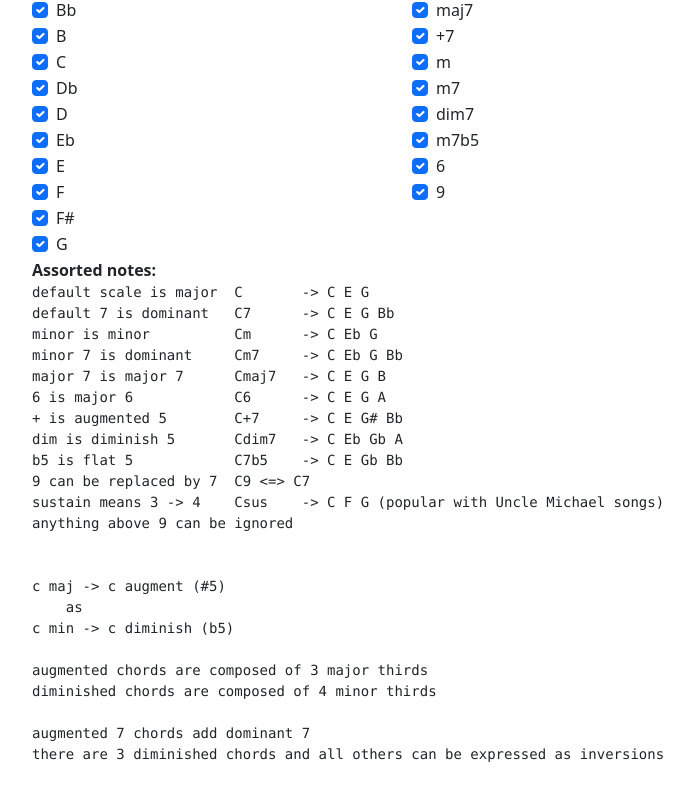
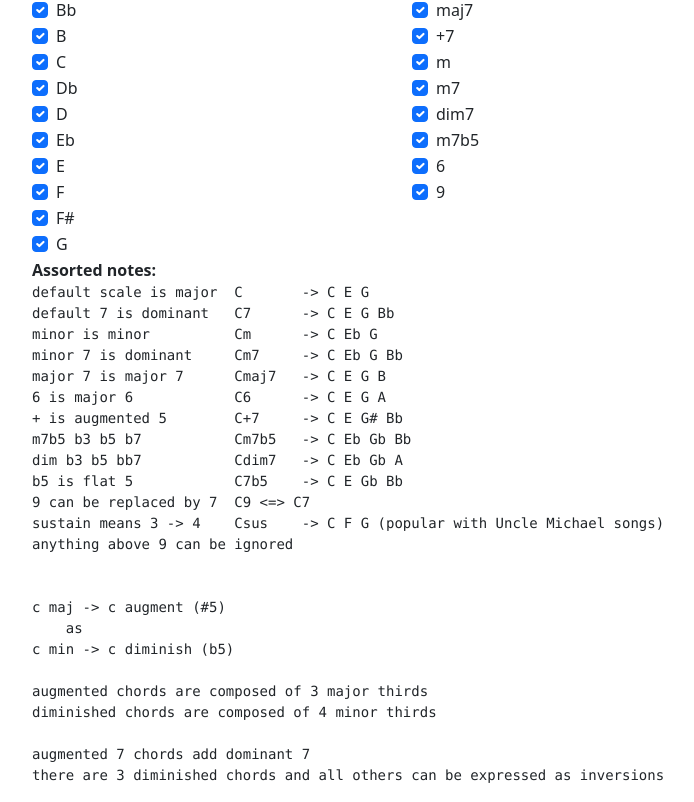
Before and after one commit to marktai/jazz-chord-driller, a React (Create React App) app in the folder frontend/: page / in a window 1280 px wide. Shown: the part 853-1655 px from the top of the page, without its empty margins (50-744 px from the left). Before the commit the page ends 1634 px from the top, so only its background shows below. Built offline with nearby package versions, Linux system fonts and the light colour scheme.

Commit message:
updated notse

```diff
--- a/frontend/src/pages/driller.tsx
+++ b/frontend/src/pages/driller.tsx
@@ -130,7 +130,8 @@ minor 7 is dominant     Cm7     -> C Eb G Bb
 major 7 is major 7      Cmaj7   -> C E G B
 6 is major 6            C6      -> C E G A
 + is augmented 5        C+7     -> C E G# Bb
-dim is diminish 5       Cdim7   -> C Eb Gb A
+m7b5 b3 b5 b7           Cm7b5   -> C Eb Gb Bb
+dim b3 b5 bb7           Cdim7   -> C Eb Gb A
 b5 is flat 5            C7b5    -> C E Gb Bb
 9 can be replaced by 7  C9 <=> C7
 sustain means 3 -> 4    Csus    -> C F G (popular with Uncle Michael songs)
```
Also changed, not shown: 1 other file (tests, documents, lock files or other folders).
